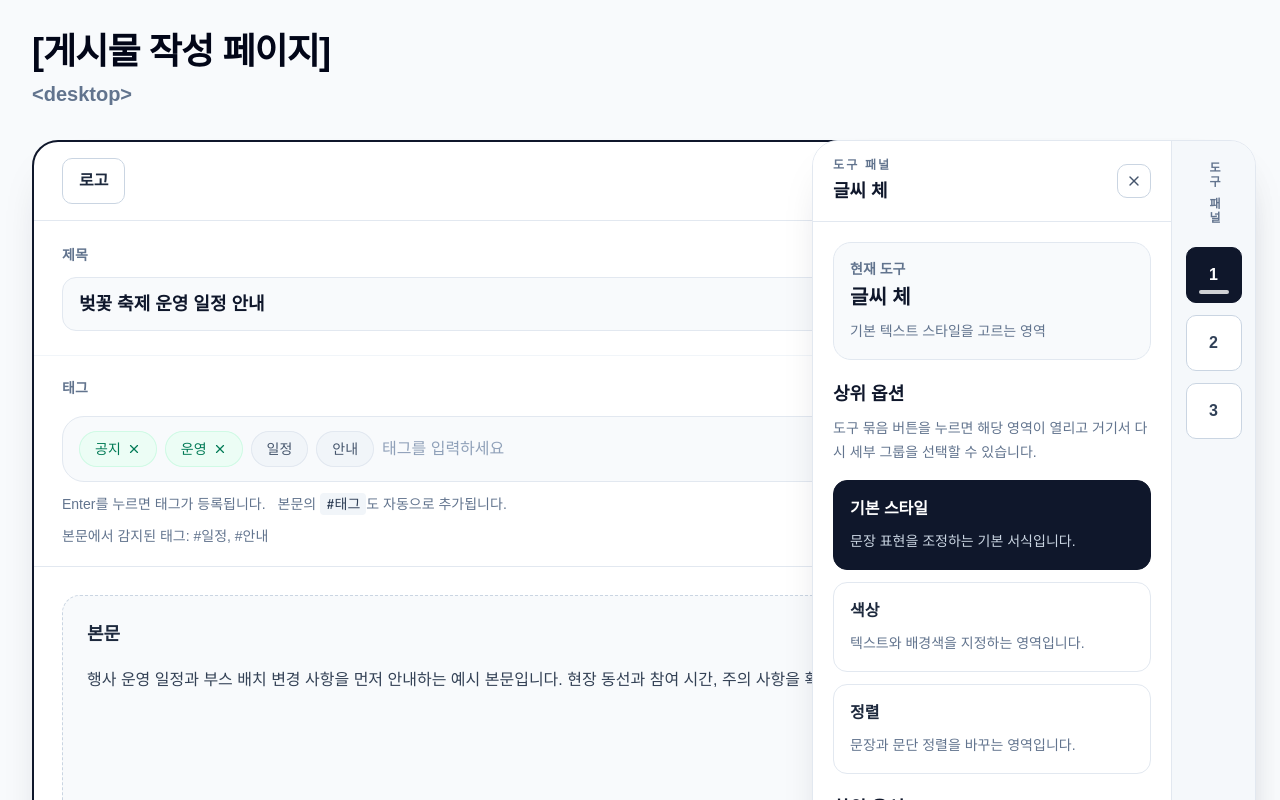
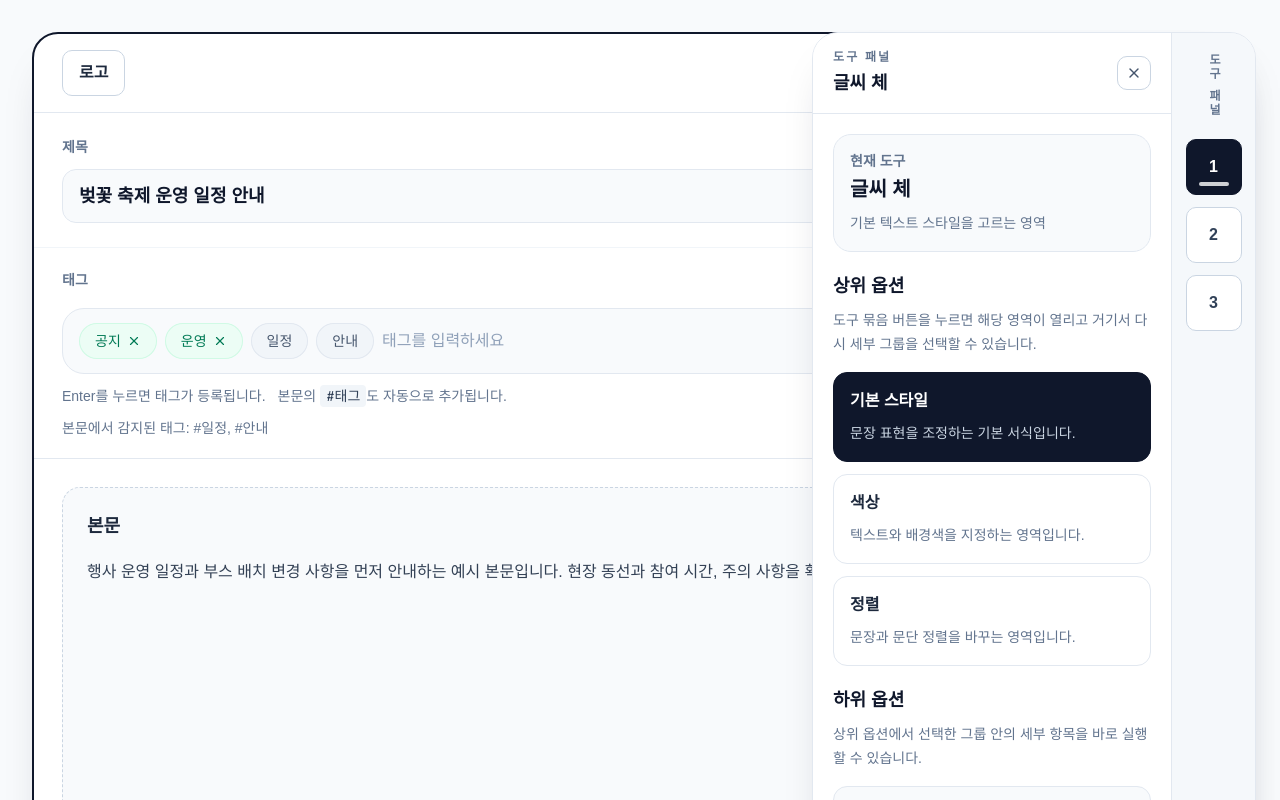
Before and after one commit to Siho-ily/Atlex, a Next.js app: page /write in a window 1280 px wide. Shown: the top 800 px of the page. Built offline with nearby package versions, Linux system fonts and the light colour scheme; a web font is replaced by a local one.

Commit message:
fix: 작성 페이지 상단 헤더 제거

```diff
--- a/src/app/write/page.jsx
+++ b/src/app/write/page.jsx
@@ -9,7 +9,6 @@ import PostEditorToolRail from "@/components/domain/post-editor/feature/PostEdit
 import PostEditorTopBar from "@/components/domain/post-editor/feature/PostEditorTopBar";
 import PostEditorCanvasLayout from "@/components/domain/post-editor/layout/PostEditorCanvasLayout";
 import PostEditorContainer from "@/components/domain/post-editor/layout/PostEditorContainer";
-import PostEditorHeader from "@/components/domain/post-editor/layout/PostEditorHeader";
 import { postEditorCopy } from "@/data/post-editor/post-editor-copy";
 import { postEditorDrafts } from "@/data/post-editor/post-editor-drafts";
 import { postEditorToolCategories } from "@/data/post-editor/post-editor-tool-categories";
@@ -51,11 +50,6 @@ export default function PostWritePage() {
 
   return (
     <PostEditorContainer>
-      <PostEditorHeader
-        pageTitle={postEditorCopy.pageTitle}
-        viewportLabel={postEditorCopy.viewportLabel}
-      />
-
       <div className="relative">
         <div
           data-post-editor-shell
--- a/src/components/domain/post-editor/layout/PostEditorHeader.jsx
+++ /dev/null
@@ -1,12 +0,0 @@
-export default function PostEditorHeader({ pageTitle, viewportLabel }) {
-  return (
-    <header className="mb-8">
-      <div className="space-y-2">
-        <h1 className="text-3xl font-bold tracking-tight text-slate-950 sm:text-4xl">
-          {pageTitle}
-        </h1>
-        <p className="text-xl font-semibold text-slate-500">{viewportLabel}</p>
-      </div>
-    </header>
-  );
-}
--- a/src/data/post-editor/post-editor-copy.js
+++ b/src/data/post-editor/post-editor-copy.js
@@ -1,7 +1,5 @@
 // 작성 페이지에서 보여주는 고정 문구와 placeholder를 모아둔 파일입니다.
 export const postEditorCopy = {
-  pageTitle: "[게시물 작성 페이지]",
-  viewportLabel: "<desktop>",
   logoLabel: "로고",
   titlePlaceholder: "제목을 입력해 주세요",
   tagPlaceholder: "태그를 입력해 주세요. 예) 프론트엔드, 공지, 이벤트",
```
